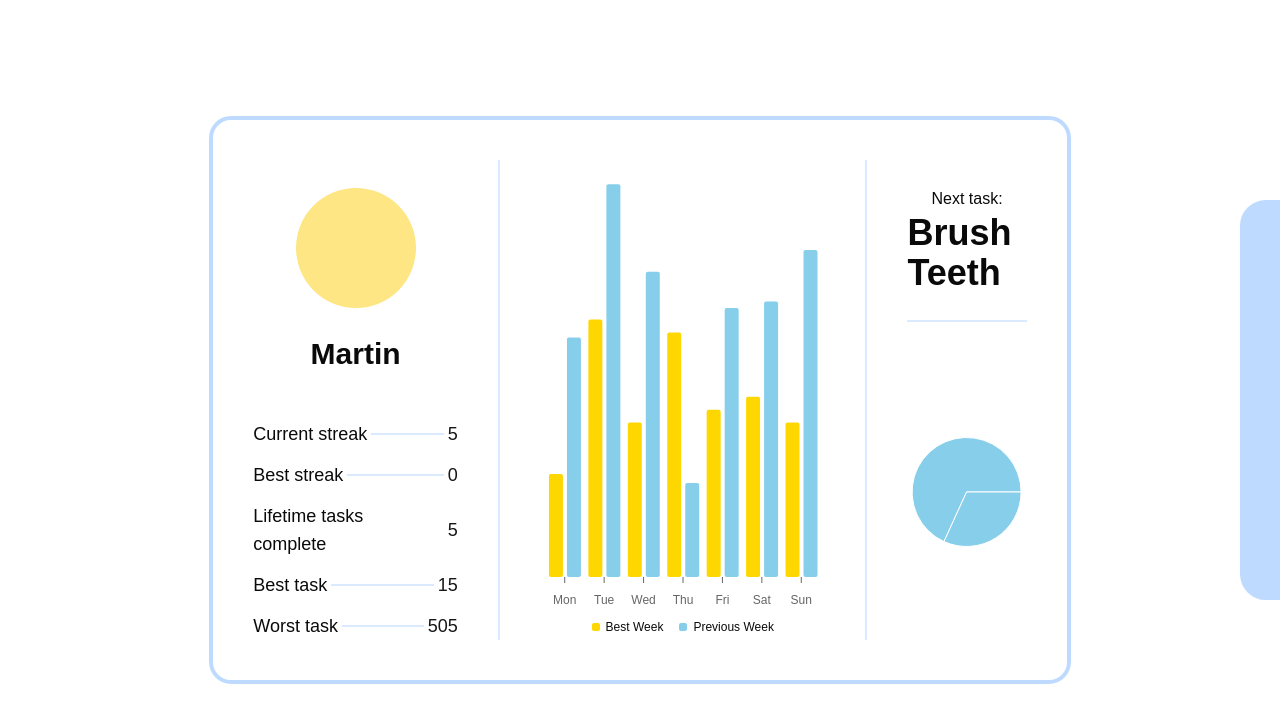
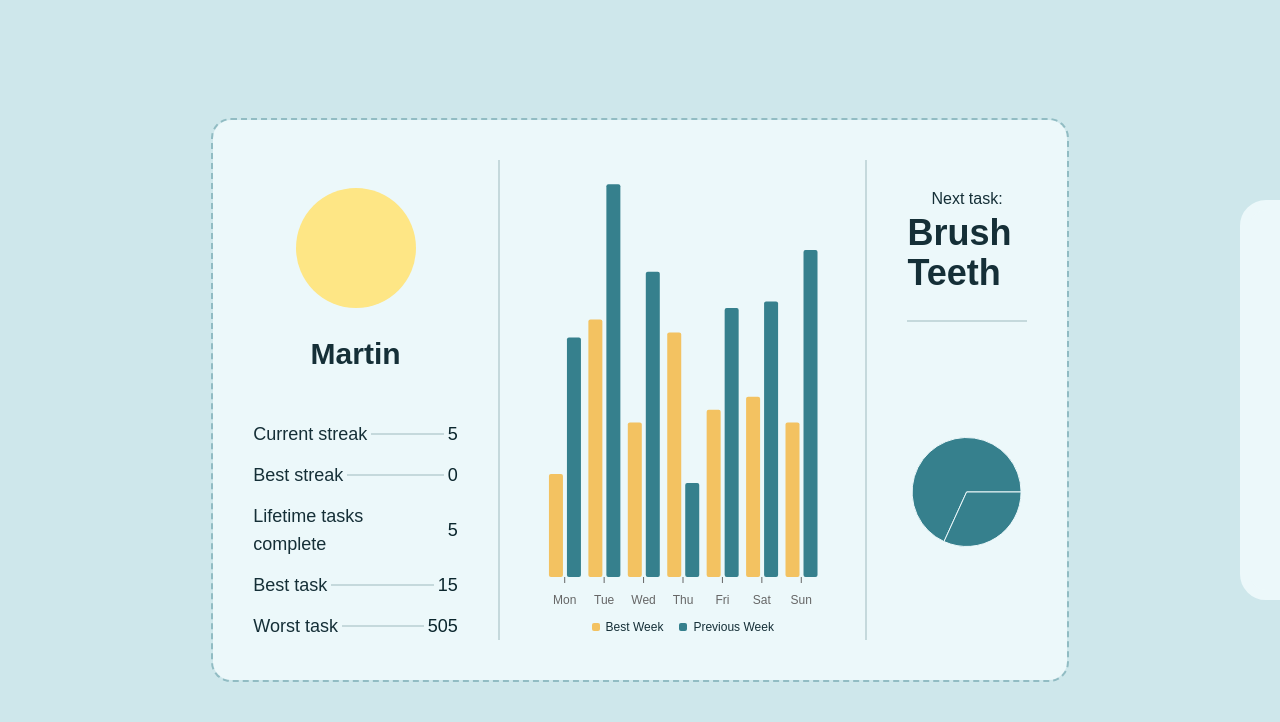
Before and after one commit to geck0h/TasKing, a React (Vite) app: page /home in a window 1280 px wide. Shown: the top 722 px of the page. Built offline with nearby package versions, Linux system fonts and the light colour scheme; a web font is replaced by a local one.

Commit message:
made the :root theme colors and applied it to the sidebar and homepage

```diff
--- a/src/components/HomePage.tsx
+++ b/src/components/HomePage.tsx
@@ -42,7 +42,7 @@ const pie = [
 ];
 
 const HomePage = () => (
-  <div className='flex items-center justify-center h-screen'>
+  <div className='flex items-center justify-center h-screen bg-background'>
     <div className={styles.container}>
       <div className={cn(styles.section, 'w-1/3')}>
         <div className='flex flex-col items-center justify-evenly h-1/2'>
@@ -57,7 +57,7 @@ const HomePage = () => (
       </div>
       <Separator
         orientation='vertical'
-        className='bg-blue-100 w-0.5'
+        className='w-0.5 bg-muted'
       />
       <div className={cn(styles.section, 'w-3/7')}>
         <ChartContainer
@@ -74,24 +74,24 @@ const HomePage = () => (
               axisLine={false}
             />
             <ChartLegend content={<ChartLegendContent />} />
-            <Bar dataKey='bestWeek' fill='gold' radius={2} />
-            <Bar dataKey='prevWeek' fill='skyblue' radius={2} />
+            <Bar dataKey='bestWeek' fill='var(--chart-4)' radius={2} />
+            <Bar dataKey='prevWeek' fill='var(--chart-1)' radius={2} />
           </BarChart>
         </ChartContainer>
       </div>
       <Separator
         orientation='vertical'
-        className='bg-blue-100 w-0.5'
+        className='w-0.5 bg-muted'
       />
       <div className={cn(styles.section, 'flex-1')}>
         <div className='flex flex-col justify-center items-center justify-items-center gap-0.5 h-1/3 w-auto'>
           <span className='flex items-end'>Next task:</span>
           <span className='font-bold text-4xl'>Brush Teeth</span>
-          {/*Make it so the font gets smaller with larger text*/}
+          {/*TODO: Make it so the font gets smaller with larger text*/}
         </div>
         <Separator
           orientation='horizontal'
-          className='h-0.5 bg-blue-100'
+          className='h-0.5 bg-muted'
         />
         <div className='h-2/3'>
           <PieChart responsive className='h-full pt-5'>
@@ -101,8 +101,8 @@ const HomePage = () => (
               cx='50%'
               cy='50%'
               outerRadius='100%'
-              fill='skyblue'
-              stroke='white'
+              fill='var(--chart-1)'
+              stroke='var(--card)'
             />
           </PieChart>
         </div>
@@ -112,15 +112,14 @@ const HomePage = () => (
 );
 
 const styles = {
-  page:
-    `flex justify-center items-center content-center flex-wrap gap-0.5
-    p-40
-    h-screen w-full`,
   container:
     `flex
     py-10
     h-140 w-2/3
-    outline-blue-200 outline-4 rounded-2xl`,
+    rounded-2xl
+    outline-2 outline-dashed
+    bg-card
+    text-card-foreground`,
   section:
     `inline-block
     px-10
--- a/src/components/SideBar.tsx
+++ b/src/components/SideBar.tsx
@@ -23,8 +23,8 @@ const styles = {
     flex flex-col items-center justify-start gap-5
     pb-4
     h-full w-50
-    border-blue-200 border-10 rounded-4xl
-    bg-blue-200
+    border-card border-10 rounded-4xl
+    bg-card
     -translate-y-1/2
     overflow-y-auto
     scrollbar-none
@@ -34,9 +34,9 @@ const styles = {
     `flex justify-center items-center
     w-30 h-30 shrink-0
     rounded-4xl
-    shadow-solid shadow-blue-600
+    shadow-solid shadow-sidebar-accent
     text-3xl font-bold font-sans
-    bg-blue-500
+    bg-sidebar-primary
     hover:shadow-solid-pressed hover:translate-y-2
     transition-[translate,box-shadow] duration-100 ease`
 }
--- a/src/components/StatsShowcase.tsx
+++ b/src/components/StatsShowcase.tsx
@@ -10,7 +10,7 @@ const StatsShowcase = ({ pairs }: Props) => (
         className='flex items-center justify-between gap-1'
       >
         <span className='text-lg text-foreground'>{pair.stat}</span>
-        <div className='h-0.5 flex-1 bg-blue-100' />
+        <div className='h-0.5 flex-1 bg-muted' />
         <span className='text-lg text-accent-foreground'>{pair.value ?? 0}</span>
       </div>
     ))}
--- a/src/style.css
+++ b/src/style.css
@@ -39,8 +39,8 @@
     --color-card: var(--card);
     --color-foreground: var(--foreground);
     --color-background: var(--background);
-    --shadow-solid: 0 12px 0 rgba(0, 0, 0, 1);
-    --shadow-solid-pressed: 0 4px 0 rgba(0, 0, 0, 1);
+    --shadow-solid: 0 12px 0;
+    --shadow-solid-pressed: 0 4px 0;
     --radius-sm: calc(var(--radius) * 0.6);
     --radius-md: calc(var(--radius) * 0.8);
     --radius-lg: var(--radius);
@@ -51,38 +51,38 @@
 }
 
 :root {
-    --background: oklch(1 0 0);
-    --foreground: oklch(0.145 0 0);
-    --card: oklch(1 0 0);
-    --card-foreground: oklch(0.145 0 0);
-    --popover: oklch(1 0 0);
-    --popover-foreground: oklch(0.145 0 0);
-    --primary: oklch(0.205 0 0);
-    --primary-foreground: oklch(0.985 0 0);
-    --secondary: oklch(0.97 0 0);
-    --secondary-foreground: oklch(0.205 0 0);
-    --muted: oklch(0.97 0 0);
-    --muted-foreground: oklch(0.556 0 0);
-    --accent: oklch(0.97 0 0);
-    --accent-foreground: oklch(0.205 0 0);
-    --destructive: oklch(0.577 0.245 27.325);
-    --border: oklch(0.922 0 0);
-    --input: oklch(0.922 0 0);
-    --ring: oklch(0.708 0 0);
-    --chart-1: oklch(0.87 0 0);
-    --chart-2: oklch(0.556 0 0);
-    --chart-3: oklch(0.439 0 0);
-    --chart-4: oklch(0.371 0 0);
-    --chart-5: oklch(0.269 0 0);
-    --radius: 0.625rem;
-    --sidebar: oklch(0.985 0 0);
-    --sidebar-foreground: oklch(0.145 0 0);
-    --sidebar-primary: oklch(0.205 0 0);
-    --sidebar-primary-foreground: oklch(0.985 0 0);
-    --sidebar-accent: oklch(0.97 0 0);
-    --sidebar-accent-foreground: oklch(0.205 0 0);
-    --sidebar-border: oklch(0.922 0 0);
-    --sidebar-ring: oklch(0.708 0 0);
+  --background: oklch(0.91 0.027 210);
+  --foreground: oklch(0.29 0.035 220);
+  --card: oklch(0.97 0.012 210);
+  --card-foreground: oklch(0.29 0.035 220);
+  --popover: oklch(0.97 0.012 210);
+  --popover-foreground: oklch(0.29 0.035 220);
+  --primary: oklch(0.43 0.055 215);
+  --primary-foreground: oklch(0.97 0.012 210);
+  --secondary: oklch(0.84 0.035 210);
+  --secondary-foreground: oklch(0.29 0.035 220);
+  --muted: oklch(0.87 0.022 210);
+  --muted-foreground: oklch(0.47 0.028 218);
+  --accent: oklch(0.76 0.055 205);
+  --accent-foreground: oklch(0.25 0.035 220);
+  --destructive: oklch(0.55 0.17 25);
+  --border: oklch(0.80 0.025 210);
+  --input: oklch(0.80 0.025 210);
+  --ring: oklch(0.62 0.065 210);
+  --chart-1: oklch(0.56 0.075 210);
+  --chart-2: oklch(0.48 0.055 225);
+  --chart-3: oklch(0.67 0.07 180);
+  --chart-4: oklch(0.84 0.12746 82.531);
+  --chart-5: oklch(0.58 0.10 25);
+  --radius: 0.625rem;
+  --sidebar: oklch(0.38 0.045 215);
+  --sidebar-foreground: oklch(0.91 0.027 210);
+  --sidebar-primary: oklch(0.76 0.055 205);
+  --sidebar-primary-foreground: oklch(0.25 0.035 220);
+  --sidebar-accent: oklch(0.38 0.04 215);
+  --sidebar-accent-foreground: oklch(0.97 0.012 210);
+  --sidebar-border: oklch(0.40 0.03 220);
+  --sidebar-ring: oklch(0.76 0.055 205);
 }
 
 .dark {
```
